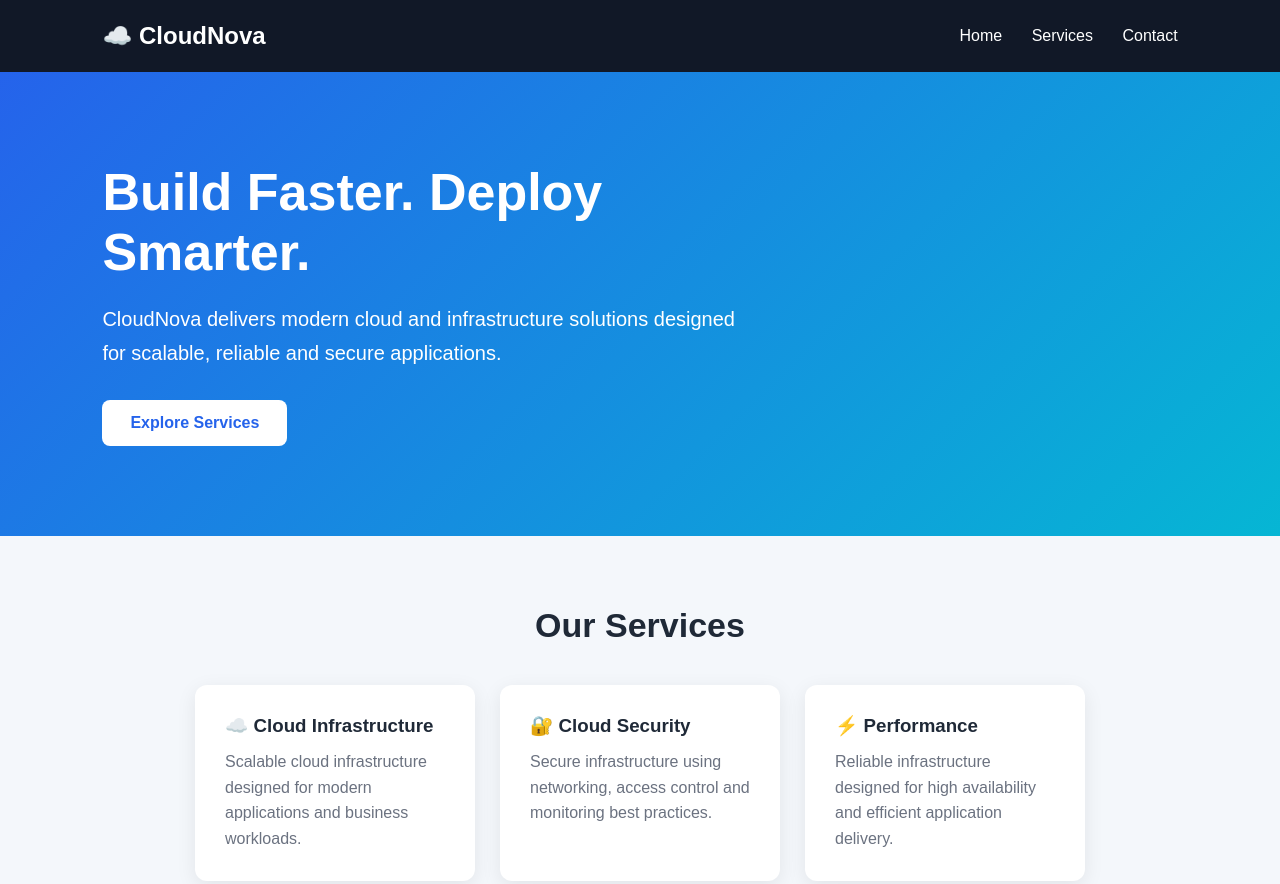
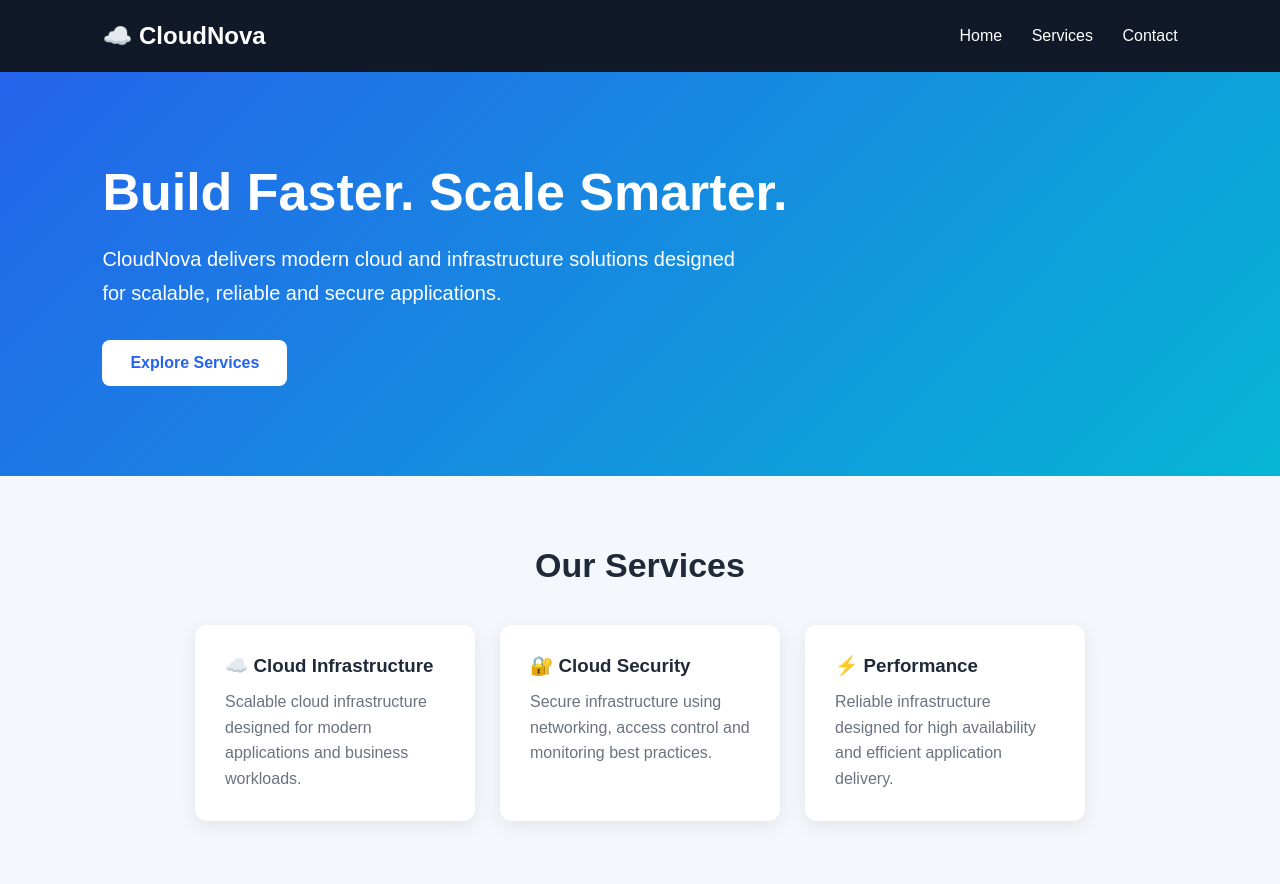
Before and after one commit to jayashreenarayanan31-sketch/cloud-devops-project, a plain HTML site: page apache-static/index.html in a window 1280 px wide. Shown: the top 884 px of the page. Drawn offline with Linux system fonts and the light colour scheme.

Commit message:
Update CloudNova deployment message

```diff
--- a/apache-static/index.html
+++ b/apache-static/index.html
@@ -123,7 +123,7 @@
 </header>
 
 <section class="hero">
-    <h1>Build Faster. Deploy Smarter.</h1>
+    <h1>Build Faster. Scale Smarter.</h1>
 
     <p>
         CloudNova delivers modern cloud and infrastructure solutions
```
